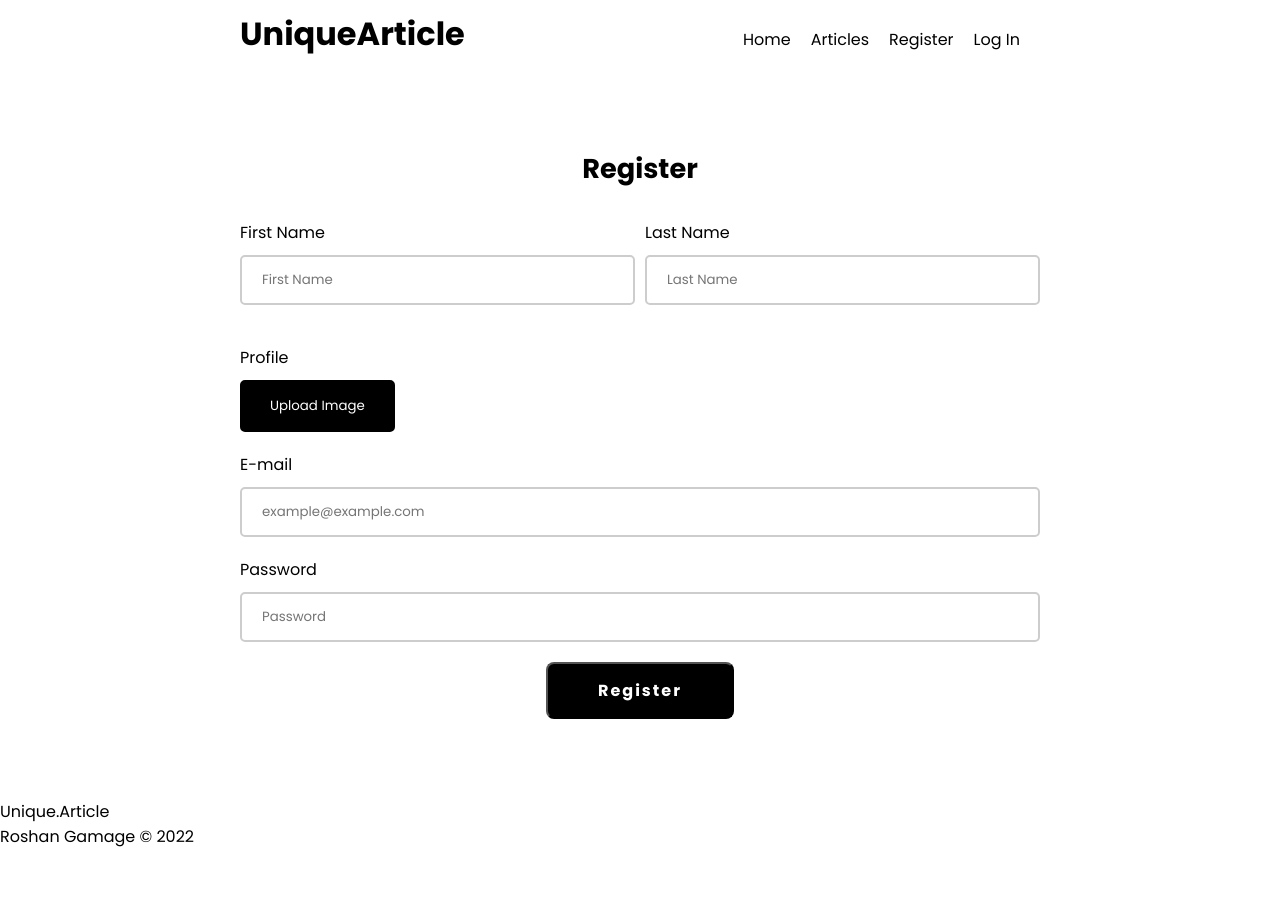
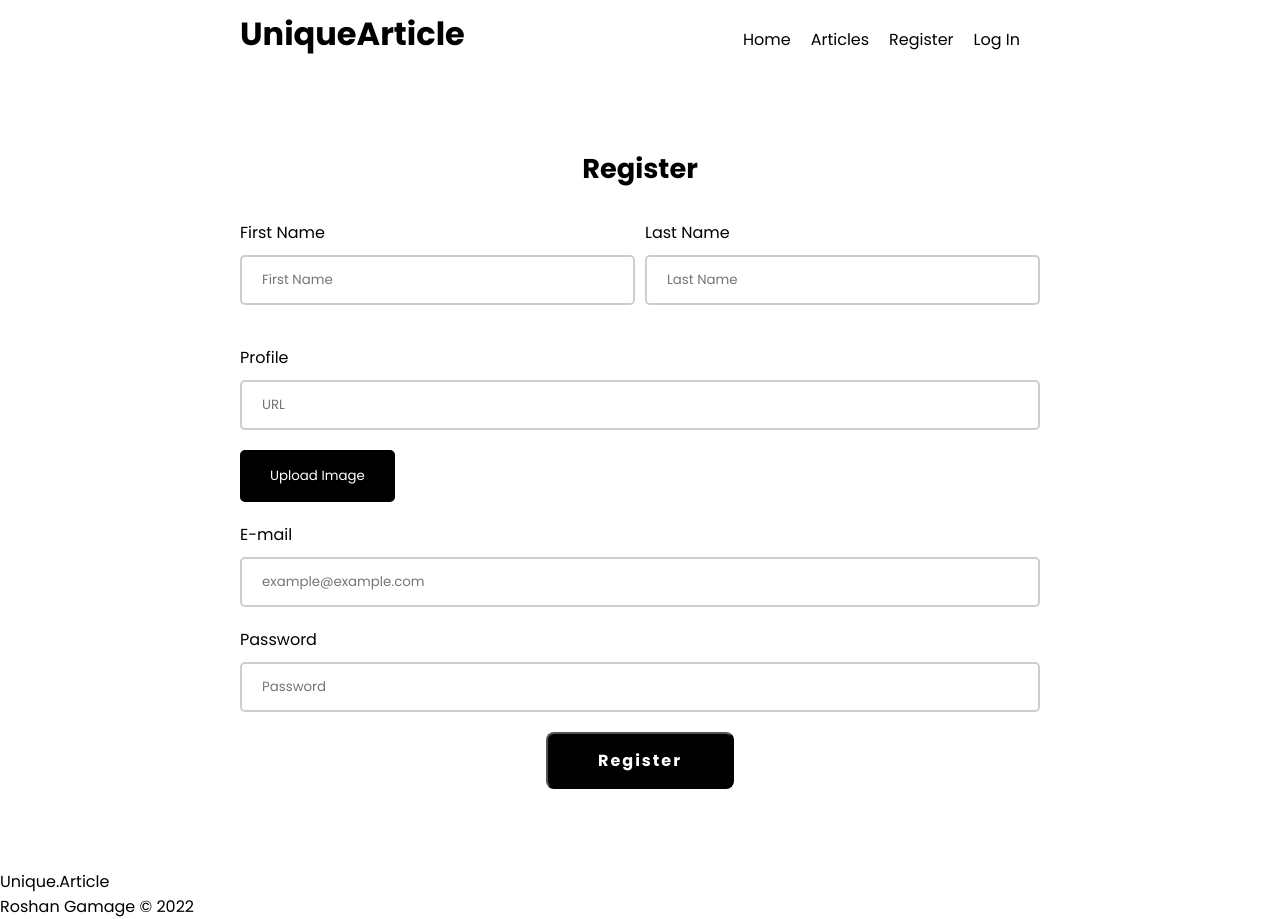
Before and after one commit to RoshanGamage01/article.unique, a React (Create React App) app in the folder client/: page /register in a window 1280 px wide. Before the commit the page ends 849 px from the top, so only its background shows below. Built offline with nearby package versions, Linux system fonts and the light colour scheme.

Commit message:
update reading page

```diff
--- a/client/src/components/Registerform.jsx
+++ b/client/src/components/Registerform.jsx
@@ -14,6 +14,7 @@ function Registerform() {
         lastName: data.last_name,
         email: data.email,
         password: data.password,
+        profileImage: data.image
       }
 
     try{
@@ -70,6 +71,7 @@ function Registerform() {
         </div>
         <div className="form-get-image">
           <label>Profile</label>
+          <input type={"text"} placeholder="URL" value={data.image || ''} name="image" onChange={addValue}/>
           <button>Upload Image</button>
         </div>
         <div className="form-get-security">
--- a/client/src/pages/Reading.jsx
+++ b/client/src/pages/Reading.jsx
@@ -29,7 +29,7 @@ function Reading(){
                 <div className="text-aria">
                     <div className="title">{article.title}</div>
                     <div className="time">{article.time}</div>
-                    <div className="desc">{article.description}</div>
+                    <div className="desc"><p dangerouslySetInnerHTML={{__html: article.description}}></p></div>
                 </div>
             </div>
         </section>
```
